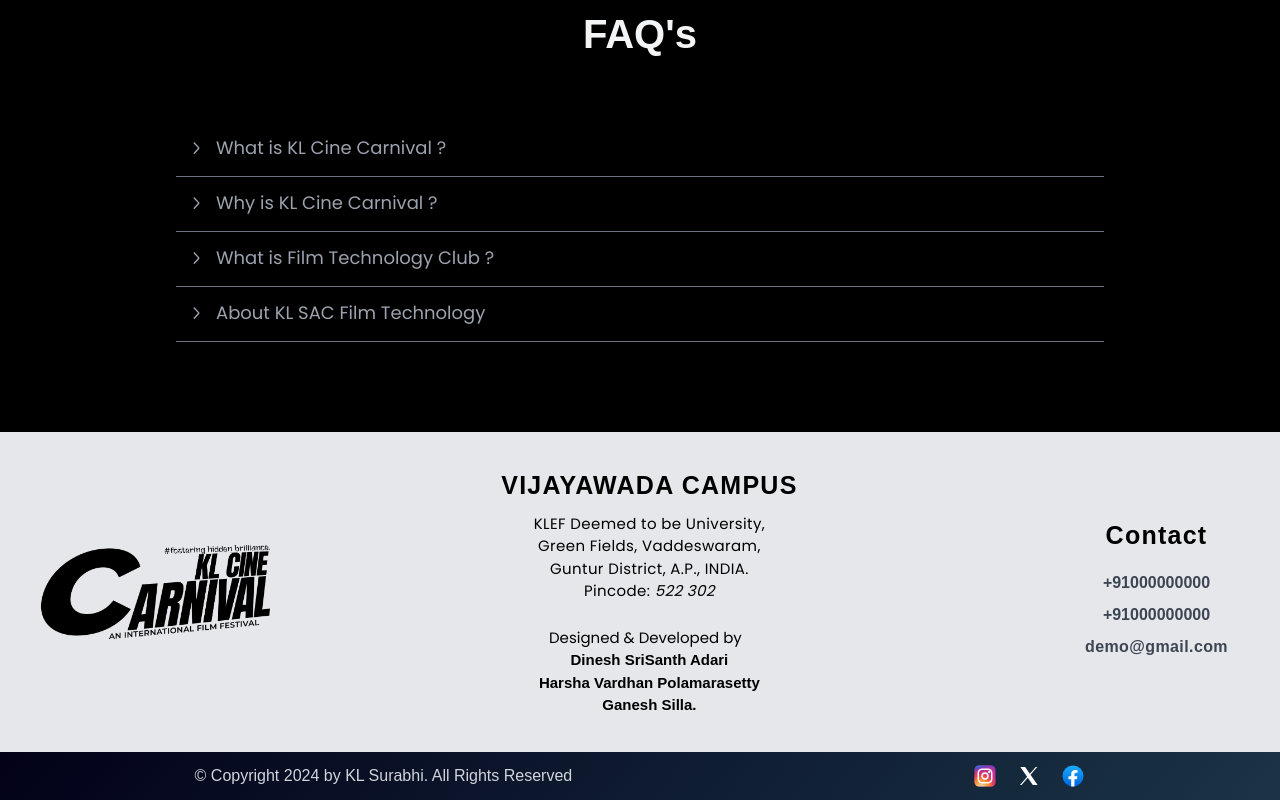
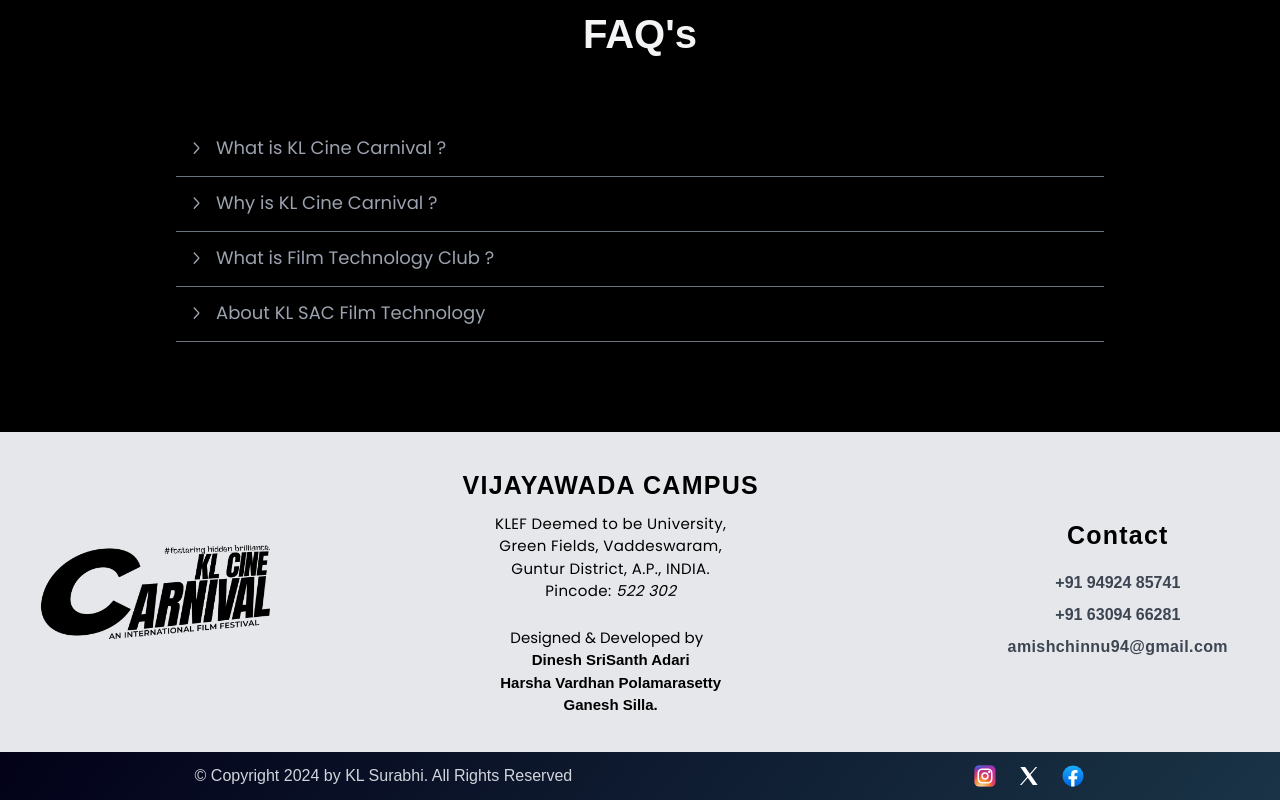
Before and after one commit to adsrisanth/CineCarnivalVue, a Vue app in the folder frontend/: page / in a window 1280 px wide. Shown: the part 5497-6297 px from the top of the page. Built offline with nearby package versions, Linux system fonts and the light colour scheme.

Commit message:
final_update_1

```diff
--- a/frontend/index.html
+++ b/frontend/index.html
@@ -2,7 +2,7 @@
 <html lang="en">
   <head>
     <meta charset="UTF-8">
-    <link rel="icon" href="/favicon.ico">
+    <link rel="icon" href="https://i.postimg.cc/mrzwfM67/C-3-removebg-preview.png">
     <meta name="viewport" content="width=device-width, initial-scale=1.0">
     <title>Cine Carnival '24</title>
     <link rel="stylesheet" href="https://fonts.googleapis.com/css2?family=Poppins:wght@400;600&display=swap">
--- a/frontend/src/views/FooterView.vue
+++ b/frontend/src/views/FooterView.vue
@@ -24,9 +24,9 @@
 
       <div class="contact-section flex flex-col text-center text-gray-800 relative mr-3">
         <span class="text-black text-[25px] pb-2 font-montserrat tracking-wider font-extrabold">Contact</span>
-        <span class="pb-2 pt-2 font-montserrat font-semibold opacity-85 ">+91000000000</span>
-        <span class="pb-2 font-montserrat font-semibold opacity-85 ">+91000000000</span>
-        <span class="pb-2 font-montserrat font-semibold opacity-85 tracking-wide text-[16px]">demo@gmail.com</span>
+        <span class="pb-2 pt-2 font-montserrat font-semibold opacity-85 ">+91 94924 85741</span>
+        <span class="pb-2 font-montserrat font-semibold opacity-85 ">+91 63094 66281</span>
+        <span class="pb-2 font-montserrat font-semibold opacity-85 tracking-wide text-[16px]">amishchinnu94@gmail.com</span>
       </div>
 
     </div>
--- a/frontend/src/views/PageFourView.vue
+++ b/frontend/src/views/PageFourView.vue
@@ -25,10 +25,10 @@
                         name:'K Laasya',
                         image:'https://i.postimg.cc/kX14J747/laasya.png',
                     },
-                    {
-                        name:'V. Aishwarya',
-                        image:'https://i.postimg.cc/VL67rFYX/aishwariya.png',
-                    },
+                    // {
+                    //     name:'V. Aishwarya',
+                    //     image:'https://i.postimg.cc/VL67rFYX/aishwariya.png',
+                    // },
                     {
                         name:'Yashasvi',
                         image:'https://i.postimg.cc/cHRR2vdx/yashasvi.png',
@@ -49,11 +49,11 @@
                         image:'https://i.postimg.cc/SNDXnWZF/nandha.png',
                         designation:'DEG 1'
                     },
-                    {
-                        name:'E.Raghu',
-                        image:'https://i.postimg.cc/VL67rFYX/aishwariya.png',
-                        designation:'DEG 2'
-                    },
+                    // {
+                    //     name:'E.Raghu',
+                    //     image:'https://i.postimg.cc/VL67rFYX/aishwariya.png',
+                    //     designation:'DEG 2'
+                    // },
                     {
                         name:'Satyanarayana',
                         image:'https://i.postimg.cc/X7cfQGQQ/sathya.png',
@@ -109,15 +109,15 @@
                         image:'https://i.postimg.cc/LXnDW9nh/uday.png',
                         designation:'DEG 3'
                     },
-                    {
-                        name:'User 2',
-                        image:'https://i.postimg.cc/VL67rFYX/aishwariya.png',
-                        designation:'DEG 2'
-                    },
-                    {
-                        name:'User 2',image:'https://i.postimg.cc/VL67rFYX/aishwariya.png',
-                        designation:'DEG 2'
-                    }
+                    // {
+                    //     name:'User 2',
+                    //     image:'https://i.postimg.cc/VL67rFYX/aishwariya.png',
+                    //     designation:'DEG 2'
+                    // },
+                    // {
+                    //     name:'User 2',image:'https://i.postimg.cc/VL67rFYX/aishwariya.png',
+                    //     designation:'DEG 2'
+                    // }
                 ]
             },
         ]
```
